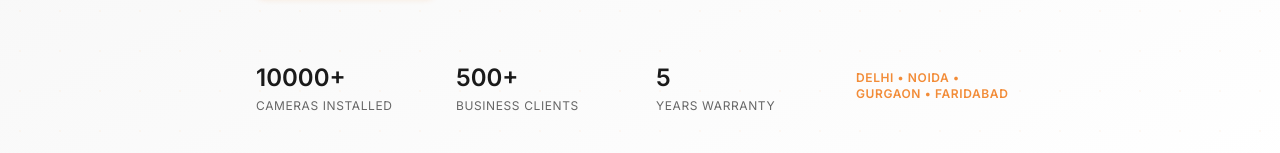
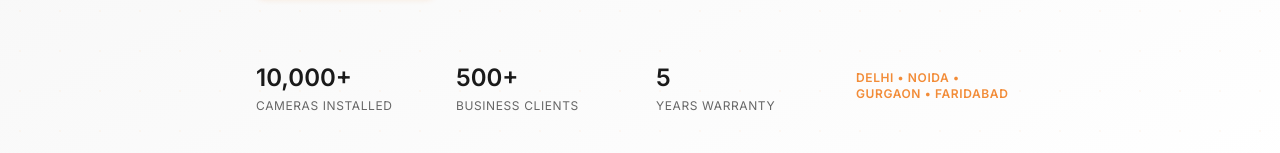
Before and after one commit to witejackel-eng/Ecom-website, a Next.js app: page / in a window 1280 px wide. Shown: the part 409-562 px from the top of the page. Built offline with nearby package versions, Linux system fonts and the light colour scheme.

Commit message:
Step 4: Fix camera counter animation and formatting

```diff
--- a/src/components/ui/NumberTicker.tsx
+++ b/src/components/ui/NumberTicker.tsx
@@ -6,10 +6,12 @@
 export default function NumberTicker({ value, direction = "up" }: { value: number; direction?: "up" | "down" }) {
   const motionValue = useMotionValue(direction === "down" ? value : 0);
   const springValue = useSpring(motionValue, {
-    damping: 60,
-    stiffness: 100,
+    damping: 30, // Reduced damping for faster convergence
+    stiffness: 80, // Reduced stiffness to match damping
   });
-  const display = useTransform(springValue, (current) => Math.round(current));
+  const display = useTransform(springValue, (current) =>
+    Math.round(current).toLocaleString('en-IN')
+  );
   const ref = useRef<HTMLSpanElement>(null);
 
   useEffect(() => {
```
